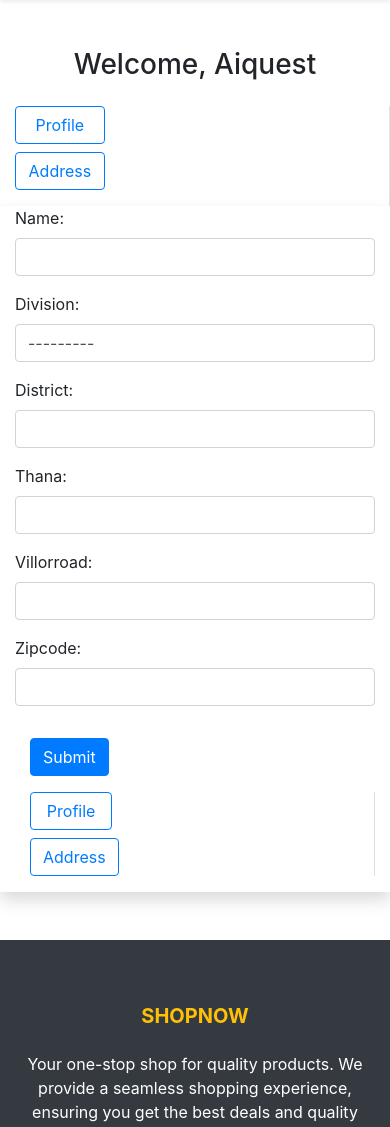
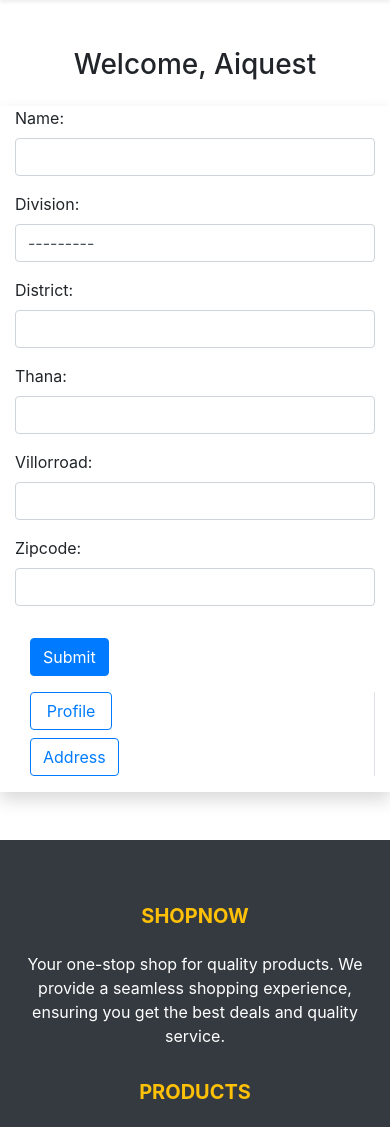
Before and after one commit to Shawon5030/ShopNow, a Django app: page /profile/ in a window 390 px wide. Shown: the part 72-1199 px from the top of the page. Run offline with Django 4.2, Linux system fonts and the light colour scheme; a user stored in the database is signed in; some libraries are stand-ins or nearby versions; some web fonts are replaced.

Commit message:
Shawon-commit-number-92

```diff
--- a/Shop/templates/Shop/profile.html
+++ b/Shop/templates/Shop/profile.html
@@ -4,8 +4,8 @@
 {% block main-content %}
 <div class="container my-5">
     <h3 class="text-center mb-4">Welcome, <span class="text-capitalize">{{ request.user }}</span></h3>
-    <div class="row profile-button-off">
-        <div class="col-sm-2 border-end">
+    <div class="row">
+        <div class="col-sm-2 border-end  profile-button-off">
             <ul class="list-unstyled">
                 <li class="d-grid mb-2"><a href="{% url 'profile' %}" class="btn text-primary btn-outline-primary btn btn-primary">Profile</a></li>
                 <li class="d-grid"><a href="{% url 'address' %}" class="btn btn-outline-primary">Address</a></li>
@@ -94,6 +94,9 @@
         .in-small{
             display: block;
         }
+        .profile-button-off{
+            display: none;
+        }
       }
 </style>
 {% endblock main-content %}
```
